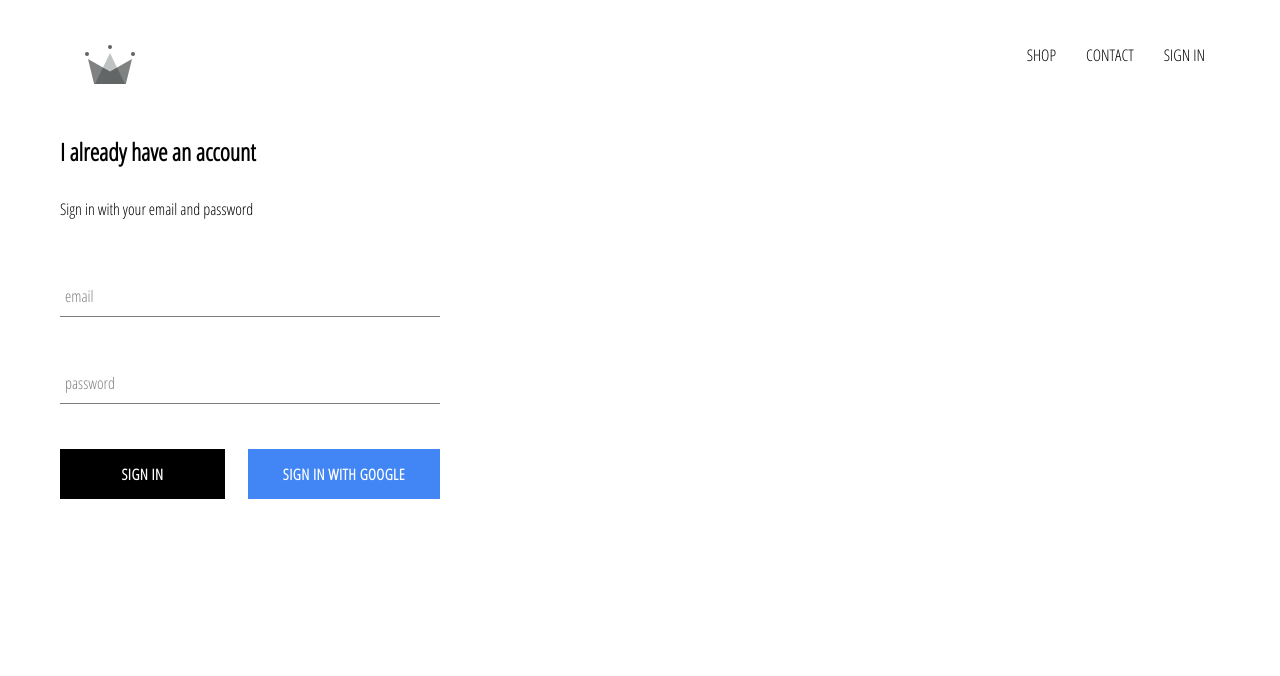
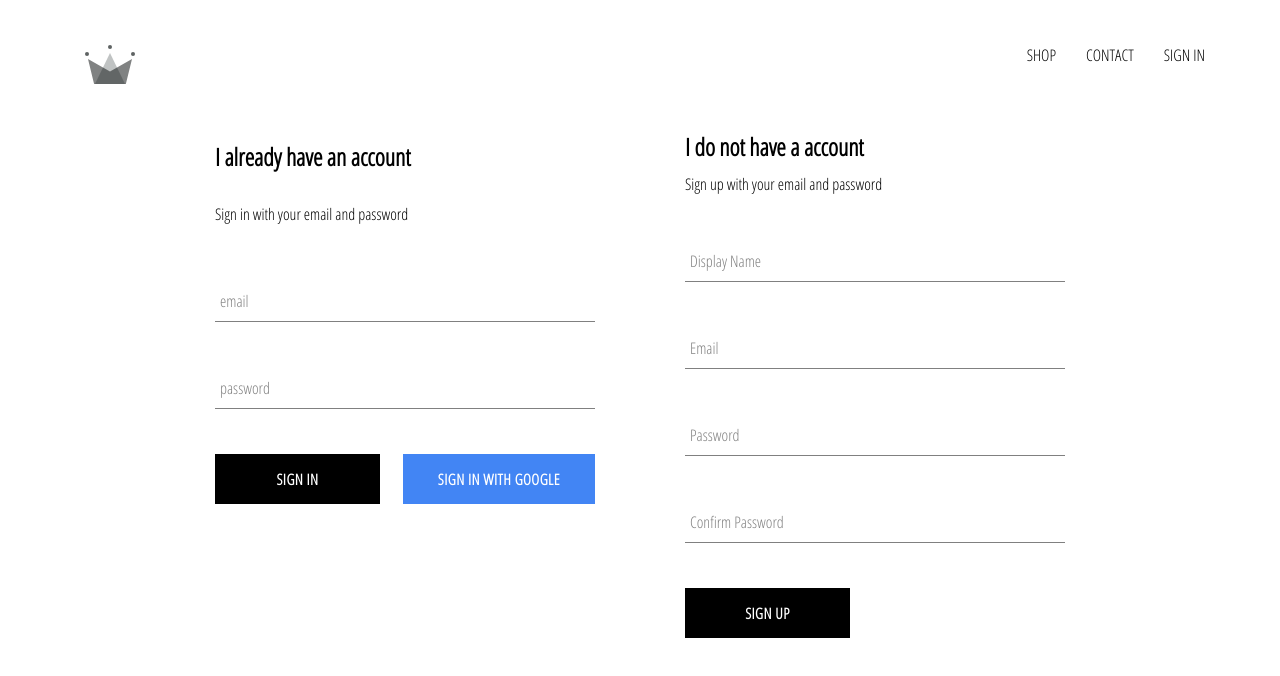
Before and after one commit to simonlbs/crwn-clothing, a React (Create React App) app: page /signin in a window 1280 px wide. Shown: the top 676 px of the page. Built offline with nearby package versions, Linux system fonts and the light colour scheme; no server answers.

Commit message:
implemented firebase utils, inculded ability to store authenticated users into our firestore database

```diff
--- a/src/App.js
+++ b/src/App.js
@@ -8,7 +8,7 @@
 import ShopPage from './pages/shop/shop.component';
 import SignInAndSignUpPage from './pages/sign-in-and-sign-up/sign-in-and-sign-up.component';
 import Header from './components/header/header.component';
-import { auth } from './firebase/firebase.utils';
+import { auth, createUserProfileDocument } from './firebase/firebase.utils';
 
 class App extends React.Component {
   constructor() {
@@ -22,13 +22,29 @@
   unsubscribeFromAuth = null;
 
   componentDidMount() {
-    this.unsubscribeFromAuth = auth.onAuthStateChanged(user => {
-      this.setState({ currentUser: user });
-      console.log(user);
+    this.unsubscribeFromAuth = auth.onAuthStateChanged(async userAuth => {
+      if (userAuth) {
+        const userRef = await createUserProfileDocument(userAuth);
+
+        userRef.onSnapshot(snapShot => {
+          this.setState({
+            currentUser: {
+              id: snapShot.id,
+              ...snapShot.data()
+            }
+          });
+
+          console.log(this.state);
+        });
+      } else {
+        this.setState({ currentUser: userAuth });
+      }
     });
   }
 
-  componentWillUnmount(){
+
+
+  componentWillUnmount() {
     this.unsubscribeFromAuth();
   }
   render() {
--- /dev/null
+++ b/src/components/sign-up/sign-up.component.jsx
@@ -0,0 +1,102 @@
+import React from "react";
+
+import FormInput from "../form-input/form-input.component";
+import CustomButton from "../custom-button/custom-button.component";
+
+import { auth, createUserProfileDocument} from '../../firebase/firebase.utils.js';
+
+import './sign-up.styles.scss';
+
+class SignUp extends React.Component{
+  constructor(){
+    super();
+
+    this.state = {
+      displayName: '',
+      email: '',
+      password: '',
+      confirmPassword: ''
+    }
+  }
+
+  handleSubmit = async event => {
+    event.preventDefault();
+
+    const { displayName, email, password, confirmPassword} = this.state
+
+    if(password !== confirmPassword){
+      alert("password don't match");
+      return;
+    }
+
+    try{
+      const { user } = await auth.createUserWithEmailAndPassword(
+        email, password)
+      ;
+      await createUserProfileDocument(user, { displayName });
+      this.setState({
+        displayName: '',
+        email: '',
+        password: '',
+        confirmPassword: ''
+      });
+    } catch (error) {
+      console.error(error);
+    }
+  };
+
+  handleChange = event => {
+    const {name, value } = event.target;
+
+    this.setState({[name]: value});
+  };
+
+  render(){
+
+    const { displayName, email, password, confirmPassword} = this.state
+
+    return (
+      <div className='sign-up'>
+        <h2 className='title'>I do not have a account</h2>
+        <span>Sign up with your email and password</span>
+        <form className='sign-up-form' onSubmit={this.handleSubmit}>
+          <FormInput
+            type='text'
+            name='displayName'
+            value={displayName}
+            onChange={this.handleChange}
+            label='Display Name'
+            required
+          />
+          <FormInput
+            type='email'
+            name='email'
+            value={email}
+            onChange={this.handleChange}
+            label='Email'
+            required
+          />
+          <FormInput
+            type='password'
+            name='password'
+            value={password}
+            onChange={this.handleChange}
+            label='Password'
+            required
+          />
+          <FormInput
+            type='password'
+            name='confirmPassword'
+            value={confirmPassword}
+            onChange={this.handleChange}
+            label='Confirm Password'
+            required
+          />
+          <CustomButton type='submit'>SIGN UP</CustomButton>
+        </form>
+      </div>
+    );
+  }
+}
+
+export default SignUp;
--- /dev/null
+++ b/src/components/sign-up/sign-up.styles.scss
@@ -0,0 +1,9 @@
+.sign-up {
+  display: flex;
+  flex-direction:  column;
+  width: 380px;
+
+  .title {
+    margin: 10px 0;
+  }
+}
--- a/src/firebase/firebase.utils.js
+++ b/src/firebase/firebase.utils.js
@@ -11,6 +11,31 @@
   appId: "1:399611099623:web:106976e6637f93bef8e542"
 };
 
+export const createUserProfileDocument = async (userAuth, additionalData) => {
+  if(!userAuth) return;
+
+  const userRef = firestore.doc(`users/${userAuth.uid}`);
+  const snapShot = await userRef.get();
+
+  if(!snapShot.exists) {
+    const { displayName, email } = userAuth;
+    const createdAt = new Date();
+
+    try{
+      await userRef.set({
+        displayName,
+        email,
+        createdAt,
+        ...additionalData
+      })
+    } catch(error) {
+      console.log('error creating user', error.message);
+    }
+  }
+
+  return userRef;
+};
+
 firebase.initializeApp(config);
 
 export const auth = firebase.auth();
--- a/src/pages/sign-in-and-sign-up/sign-in-and-sign-up.component.jsx
+++ b/src/pages/sign-in-and-sign-up/sign-in-and-sign-up.component.jsx
@@ -1,11 +1,13 @@
 import React from "react";
 import SignIn from "../../components/sign-in/sign-in.component";
+import SignUp from "../../components/sign-up/sign-up.component";
 
 import './sign-in-and-sign-up.styles.scss';
 
 const SignInAndSignUpPage = () => (
   <div className='sign-in-and-sign-up'>
     <SignIn />
+    <SignUp />
   </div>
 
 );
--- a/src/pages/sign-in-and-sign-up/sign-in-and-sign-up.styles.scss
+++ b/src/pages/sign-in-and-sign-up/sign-in-and-sign-up.styles.scss
@@ -0,0 +1,6 @@
+.sign-in-and-sign-up {
+  width: 850px;
+  display: flex;
+  justify-content: space-between;
+  margin: 30px auto;
+}
```
